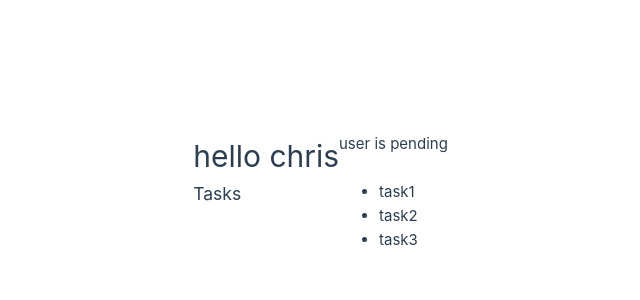
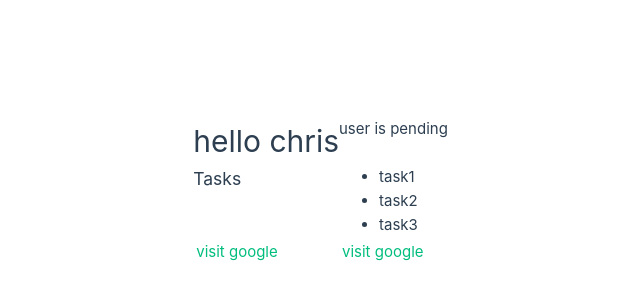
Before and after one commit to chrisokoriedev/crashprojectvue2025, a Vue app: page / in a window 1280 px wide. Shown: the part 208-508 px from the top of the page, without its empty margins (301-941 px from the left). Built offline with nearby package versions, Linux system fonts and the light colour scheme.

Commit message:
update long and short hand for bind

```diff
--- a/src/App.vue
+++ b/src/App.vue
@@ -4,7 +4,7 @@ export default {
     return {
       name: 'chris',
       status: 'pending',
-      tasks:['task1', 'task2', 'task3'],
+      tasks: ['task1', 'task2', 'task3'],
       link: 'https://www.google.com'
     }
   },
@@ -12,11 +12,16 @@ export default {
 </script>
 <template>
   <h1> hello {{ name }}</h1>
-  <p v-if="status=='active'">user is active</p>
-  <p v-else-if="status=='pending'">user is pending</p>
+  <p v-if="status == 'active'">user is active</p>
+  <p v-else-if="status == 'pending'">user is pending</p>
   <p v-else="status">user is inactive</p>
- <h3>Tasks</h3>
+  <!-- loop through array -->
+  <h3>Tasks</h3>
   <ul>
     <li v-for="task in tasks" :key="task">{{ task }}</li>
   </ul>
+
+  <a v-bind:href="link">visit google </a>
+  <!-- shorthand -->
+  <a :href="link">visit google </a>
 </template>
```
